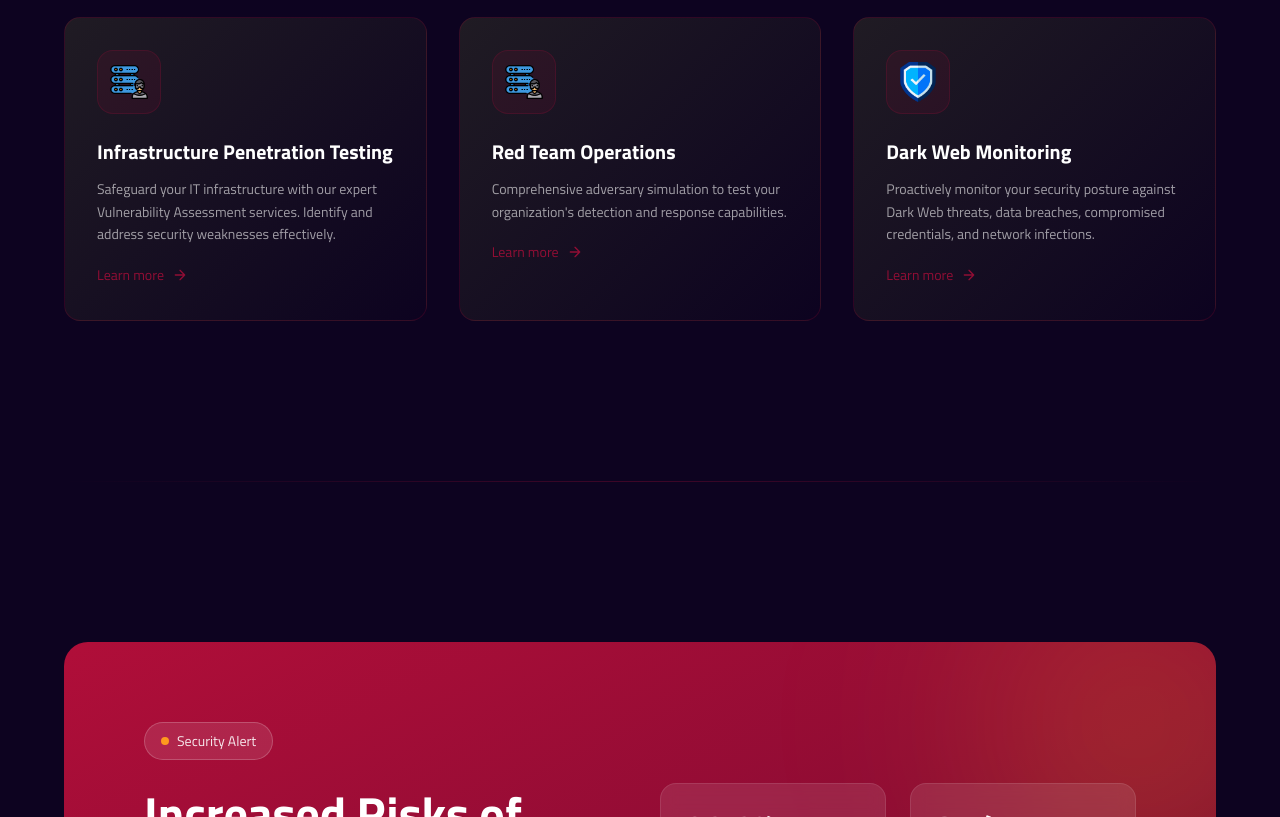
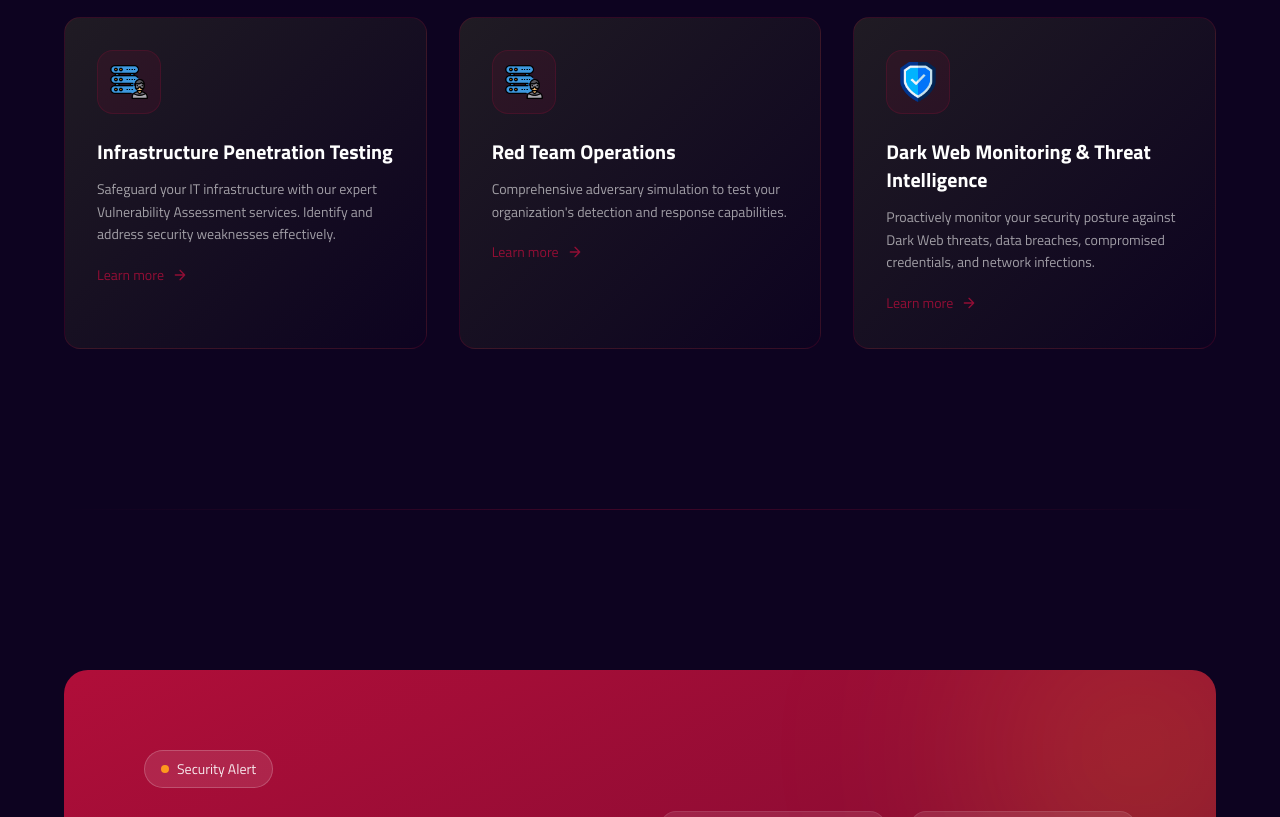
Before and after one commit to mahdiAlhashemi/hawkops.io, a Vue app: page /services in a window 1280 px wide. Shown: the part 1080-1897 px from the top of the page. Built offline with nearby package versions, Linux system fonts and the light colour scheme.

Commit message:
Update Dark Web Monitoring title to include Threat Intelligence

```diff
--- a/src/data/navigation.ts
+++ b/src/data/navigation.ts
@@ -31,7 +31,7 @@ export const navigation: NavItem[] = [
         href: '/redteam'
       },
       {
-        label: 'Dark Web Monitoring',
+        label: 'Dark Web Monitoring & Threat Intelligence',
         href: '/dark-web-monitoring'
       }
     ]
--- a/src/data/services.ts
+++ b/src/data/services.ts
@@ -215,7 +215,7 @@ Our red team engagements test not only your technical defenses but also your peo
   {
     id: 'dark-web-monitoring',
     slug: 'dark-web-monitoring',
-    title: 'Dark Web Monitoring',
+    title: 'Dark Web Monitoring & Threat Intelligence',
     shortDescription: 'Proactively monitor your security posture against Dark Web threats, data breaches, compromised credentials, and network infections.',
     icon: '/images/services/dark-web-monitoring.png',
     heroImage: '/images/services/dark-web-monitoring.png',
```
